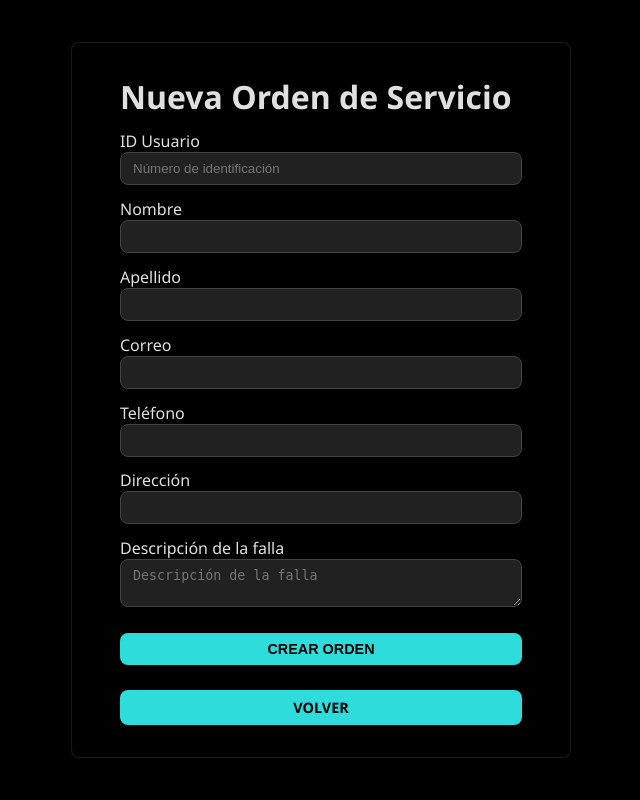
After one commit to jempo2002/palmatronica, a Flask app: page /nueva_orden in a window 1280 px wide. The commit adds this page. Shown: the whole page, without its empty margins (319-959 px from the left). Run offline with Flask 3, Linux system fonts and the light colour scheme.

Commit message:
Refactor admin workflow

```diff
--- a/app.py
+++ b/app.py
@@ -3,6 +3,7 @@ from componentes.helpers.autenticador_login import md5_hash, autenticar_usuario
 from componentes.helpers.conexion_bd import obtener_conexion
 
 app = Flask(__name__)
+app.secret_key = 'change_me'
 
 
 
@@ -37,6 +38,53 @@ def clientes_inicio():
     return render_template("user/inicio_user.html")
 
 
+@app.route('/api/usuario/<int:usuario_id>')
+def api_usuario(usuario_id: int):
+    """Devuelve la información de un usuario en formato JSON."""
+    conexion = obtener_conexion()
+    cursor = conexion.cursor(dictionary=True)
+    cursor.execute(
+        "SELECT nombre, apellido, correo, telefono, direccion FROM usuarios WHERE ld = %s",
+        (usuario_id,)
+    )
+    usuario = cursor.fetchone()
+    cursor.close()
+    conexion.close()
+    if usuario:
+        return usuario
+    return {}, 404
+
+
+@app.route('/nueva_orden', methods=['GET', 'POST'])
+def nueva_orden():
+    """Formulario para crear una nueva orden de servicio."""
+    if request.method == 'POST':
+        id_usuario = request.form['id_usuario']
+        descripcion = request.form['descripcion']
+        tipo = request.form.get('tipo')
+
+        conexion = obtener_conexion()
+        cursor = conexion.cursor()
+        cursor.execute(
+            "INSERT INTO ordenes_servicio (id_usuario, fecha_ingreso, descripcion_falla) "
+            "VALUES (%s, CURDATE(), %s)",
+            (id_usuario, descripcion),
+        )
+        id_orden = cursor.lastrowid
+        cursor.execute(
+            "INSERT INTO servicios (id_orden, tipo) VALUES (%s, %s)",
+            (id_orden, tipo or 'computador'),
+        )
+        conexion.commit()
+        cursor.close()
+        conexion.close()
+        flash('Orden creada correctamente')
+        return redirect(url_for('inicio_admin'))
+
+    tipo = request.args.get('tipo', '')
+    return render_template('admin/nueva_orden.html', tipo=tipo)
+
+
 @app.route('/logout')
 def logout():
     """Cierra la sesión actual y vuelve al inicio de sesión."""
@@ -52,12 +100,8 @@ def registrarse():
         correo    = request.form['correo'].strip().lower()
         telefono  = request.form['telefono'].strip()
         direccion = request.form['direccion'].strip()
-        pwd       = request.form['palabra_cliente']
-        pwd_conf  = request.form['password_cliente_conf']
-
-        # 1. Verificar que las contraseñas coincidan
-        if pwd != pwd_conf:
-            return render_template('registro.html', error_pwd="Las contraseñas no coinciden.")
+        # La contraseña será la identificación en texto plano hasheada
+        pwd_hash  = md5_hash(identificacion)
 
         conexion = obtener_conexion()
         cursor   = conexion.cursor(dictionary=True)
@@ -69,7 +113,7 @@ def registrarse():
         if existe:
             cursor.close()
             conexion.close()
-            return render_template('registro.h  tml', error_email="El correo ya está registrado.")
+            return render_template('registro.html', error_email="El correo ya está registrado.")
 
         # 3. Comprobar si el número de identificación ya existe
         cursor.execute("SELECT COUNT(*) AS cnt FROM usuarios WHERE ld = %s", (identificacion,))
@@ -80,7 +124,6 @@ def registrarse():
             conexion.close()
             return render_template('registro.html', error_id="La identificación ya está registrada.")
         # 4. Insertar nuevo usuario
-        pwd_hash = md5_hash(pwd)
         cursor.execute(
             "INSERT INTO usuarios (nombre, apellido, ld, correo, contrasena, telefono, direccion, rol) "
             "VALUES (%s, %s, %s, %s, %s, %s, %s, %s)",
@@ -90,9 +133,9 @@ def registrarse():
         cursor.close()
         conexion.close()
 
-        # 4. Éxito: redirigir al login
-        flash("Registro exitoso. Por favor, inicia sesión.")
-        return redirect(url_for('index'))
+        # Éxito: volver al inicio de administrador
+        flash("Usuario registrado correctamente.")
+        return redirect(url_for('inicio_admin'))
 
     # GET
     return render_template('registro.html')
--- /dev/null
+++ b/static/css/nueva_orden.css
@@ -0,0 +1,73 @@
+:root {
+  --bg-image: url('../img/bck.png');
+  --card-bg: rgba(0,0,0,0.45);
+  --text-color: #e0e0e0;
+  --accent: #2fdcdc;
+  --radius: 8px;
+  --gap: 0.8rem;
+}
+* {
+  box-sizing: border-box;
+  margin: 0;
+  padding: 0;
+}
+body {
+  display: flex;
+  justify-content: center;
+  align-items: center;
+  min-height: 100vh;
+  background-image: var(--bg-image);
+  background-size: cover;
+  background-position: center;
+  font-family: 'Segoe UI', Tahoma, Geneva, Verdana, sans-serif;
+  color: var(--text-color);
+  padding: var(--gap);
+}
+.main-container {
+  backdrop-filter: blur(8px);
+  background-color: var(--card-bg);
+  border: 1px solid rgba(255, 255, 255, 0.1);
+  padding: 2rem 3rem;
+  border-radius: var(--radius);
+  display: flex;
+  flex-direction: column;
+  gap: var(--gap);
+  width: 100%;
+  max-width: 500px;
+}
+.order-form {
+  display: flex;
+  flex-direction: column;
+  gap: var(--gap);
+}
+.form-group {
+  display: flex;
+  flex-direction: column;
+}
+.form-group input,
+.form-group textarea {
+  padding: 0.5rem 0.75rem;
+  border-radius: var(--radius);
+  border: 1px solid #444;
+  background-color: rgba(42,42,42,0.8);
+  color: var(--text-color);
+}
+button[type="submit"],
+.btn {
+  margin-top: var(--gap);
+  padding: 0.5rem;
+  background-color: var(--accent);
+  color: #000;
+  font-size: 0.9rem;
+  font-weight: 600;
+  text-transform: uppercase;
+  border: none;
+  border-radius: var(--radius);
+  cursor: pointer;
+  text-decoration: none;
+  text-align: center;
+}
+.btn:hover,
+button[type="submit"]:hover {
+  background-color: #21b5b5;
+}
--- /dev/null
+++ b/static/js/nueva_orden.js
@@ -0,0 +1,28 @@
+document.addEventListener('DOMContentLoaded', () => {
+  const idInput = document.getElementById('id_usuario');
+  const campos = {
+    nombre: document.getElementById('nombre'),
+    apellido: document.getElementById('apellido'),
+    correo: document.getElementById('correo'),
+    telefono: document.getElementById('telefono'),
+    direccion: document.getElementById('direccion'),
+  };
+
+  idInput.addEventListener('change', () => {
+    const id = idInput.value.trim();
+    if (!id) return;
+    fetch(`/api/usuario/${id}`)
+      .then(r => r.ok ? r.json() : null)
+      .then(data => {
+        if (data) {
+          campos.nombre.value = data.nombre || '';
+          campos.apellido.value = data.apellido || '';
+          campos.correo.value = data.correo || '';
+          campos.telefono.value = data.telefono || '';
+          campos.direccion.value = data.direccion || '';
+        } else {
+          Object.values(campos).forEach(c => c.value = '');
+        }
+      });
+  });
+});
--- /dev/null
+++ b/templates/admin/nueva_orden.html
@@ -0,0 +1,48 @@
+<!DOCTYPE html>
+<html lang="es">
+<head>
+  <meta charset="UTF-8">
+  <meta name="viewport" content="width=device-width, initial-scale=1.0">
+  <title>Nueva Orden</title>
+  <link rel="stylesheet" href="{{ url_for('static', filename='css/nueva_orden.css') }}">
+  <script src="{{ url_for('static', filename='js/nueva_orden.js') }}" defer></script>
+</head>
+<body>
+  <div class="main-container">
+    <h1>Nueva Orden de Servicio</h1>
+    <form action="{{ url_for('nueva_orden') }}" method="post" class="order-form">
+      <input type="hidden" name="tipo" value="{{ tipo }}">
+      <div class="form-group">
+        <label for="id_usuario" class="sr-only">ID Usuario</label>
+        <input type="text" id="id_usuario" name="id_usuario" placeholder="Número de identificación" required>
+      </div>
+      <div class="form-group">
+        <label>Nombre</label>
+        <input type="text" id="nombre" readonly>
+      </div>
+      <div class="form-group">
+        <label>Apellido</label>
+        <input type="text" id="apellido" readonly>
+      </div>
+      <div class="form-group">
+        <label>Correo</label>
+        <input type="text" id="correo" readonly>
+      </div>
+      <div class="form-group">
+        <label>Teléfono</label>
+        <input type="text" id="telefono" readonly>
+      </div>
+      <div class="form-group">
+        <label>Dirección</label>
+        <input type="text" id="direccion" readonly>
+      </div>
+      <div class="form-group">
+        <label for="descripcion" class="sr-only">Descripción de la falla</label>
+        <textarea id="descripcion" name="descripcion" placeholder="Descripción de la falla" required></textarea>
+      </div>
+      <button type="submit">Crear Orden</button>
+      <a href="{{ url_for('inicio_admin') }}" class="btn">Volver</a>
+    </form>
+  </div>
+</body>
+</html>
--- a/templates/login.html
+++ b/templates/login.html
@@ -35,10 +35,6 @@
       </p>
 
       <button type="submit">Iniciar sesión</button>
-
-      <a href="{{ url_for('registrarse') }}" class="login-link">
-        ¿No tienes cuenta? <strong>Registrate aqui</strong>
-      </a>
     </form>
   </div>
 </body>
```
Also changed, not shown: static/js/inicio.admin.js (+21 -6 lines), templates/admin/inicio_admin.html (+7 -4 lines), templates/registro.html (+1 -35 lines).
